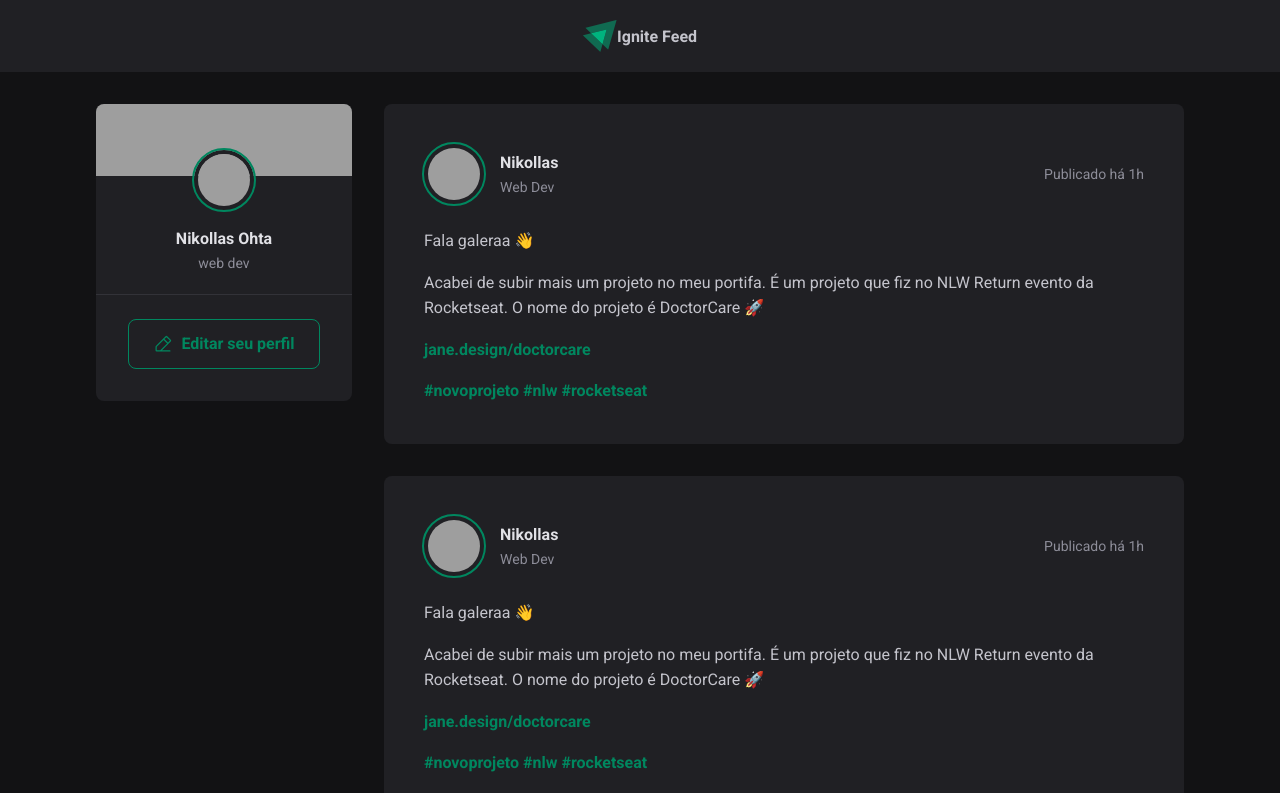
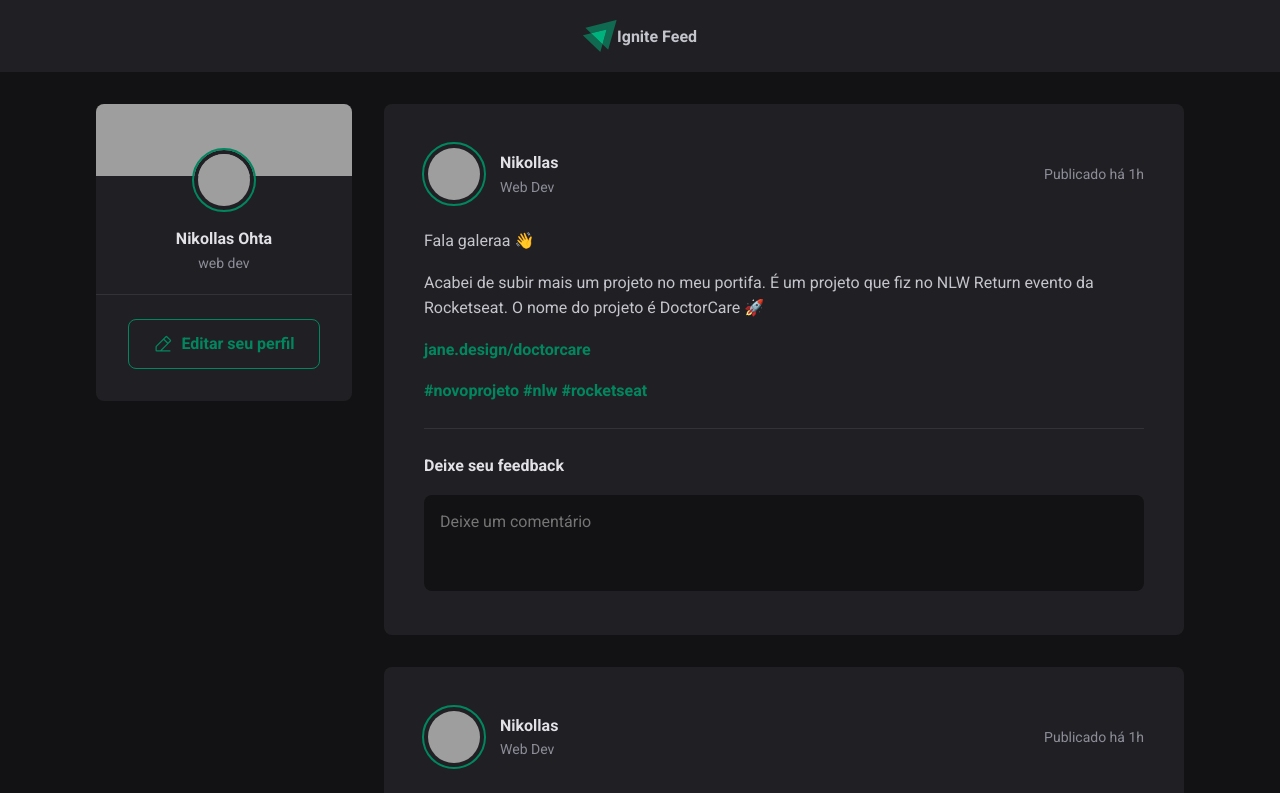
Before and after one commit to nikollllllas/01-ignite-feed, a React (Vite) app: page / in a window 1280 px wide. Shown: the top 793 px of the page. Built offline with nearby package versions, Linux system fonts and the light colour scheme; grey boxes are pictures that could not be loaded.

Commit message:
feat: adjusted css in post

```diff
--- a/src/components/post/index.jsx
+++ b/src/components/post/index.jsx
@@ -34,11 +34,20 @@
           <a href='#'>jane.design/doctorcare</a>
         </p>
         <p>
-          <a href=''>#novoprojeto</a>{' '}
-          <a href=''>#nlw</a>{' '}
+          <a href=''>#novoprojeto</a> <a href=''>#nlw</a>{' '}
           <a href=''>#rocketseat</a>
         </p>
       </div>
+
+      <form className={styles.commentForm}>
+        <strong>Deixe seu feedback</strong>
+
+        <textarea placeholder='Deixe um comentário' />
+
+        <footer>
+          <button type='submit'>Publicar</button>
+        </footer>
+      </form>
     </article>
   )
 }
--- a/src/components/post/post.module.css
+++ b/src/components/post/post.module.css
@@ -28,13 +28,13 @@
   color: var(--green-300);
 }
 
-.post > header {
+.post>header {
   display: flex;
   align-items: center;
   justify-content: space-between;
 }
 
-.post > header time {
+.post>header time {
   font-size: 1.4rem;
   color: var(--gray-400)
 }
@@ -65,3 +65,60 @@
   border: 4px solid var(--gray-800);
   outline: 2px solid var(--green-500);
 }
+
+.commentForm {
+  width: 100%;
+  margin-top: 2.4rem;
+  padding-top: 2.4rem;
+  border-top: 1px solid var(--gray-600);
+}
+
+.commentForm > strong {
+  line-height: 1.6;
+  color: var(--gray-100);
+}
+
+.commentForm textarea {
+  width: 100%;
+  background: var(--gray-900);
+  border: 0;
+  resize: none;
+  min-height: 9.6rem;
+  padding: 1.6rem;
+  border-radius: 8px;
+  margin-top: 1.6rem;
+  line-height: 1.4;
+  color: var(--gray-100);
+}
+
+.commentForm textarea:focus {
+  box-shadow: 0 0 0 2px var(--green-500);
+}
+
+.commentForm footer {
+  visibility: hidden;
+  max-height: 0;
+}
+
+.commentForm:focus-within footer {
+  visibility: visible;
+  max-height: none;
+}
+
+.commentForm button[type=submit] {
+  padding: 1.6rem 2.4rem;
+  margin-top: 1.6rem;
+  border-radius: 8px;
+  border: 0;
+  background: var(--green-500);
+  color: var(--white);
+  font-weight: bold;
+  cursor: pointer;
+  offset: 0.5s;
+
+  transition: background-color 0.5s;
+}
+
+.commentForm button[type=submit]:hover {
+  background: var(--green-300);
+}
--- a/src/global.css
+++ b/src/global.css
@@ -14,6 +14,11 @@
 
   --green-300: #00b37e;
   --green-500: #00875f;
+}
+
+:focus {
+  outline: transparent;
+  box-shadow: 0 0 0 2px var(--green-500);
 }
 
 * {
```
